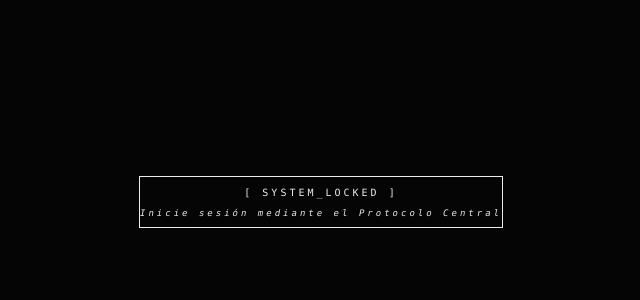
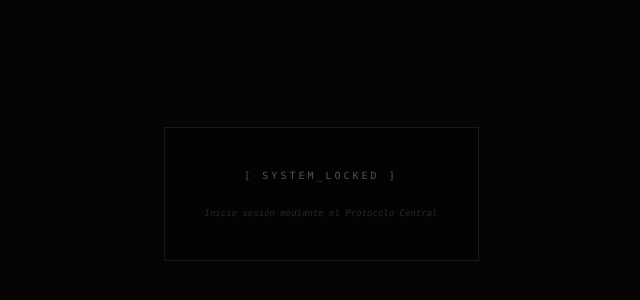
Before and after one commit to JaimeEstuardo/florian-sentinel, a Next.js app: page / in a window 1280 px wide. Shown: the part 206-506 px from the top of the page, without its empty margins (319-959 px from the left). Built offline with nearby package versions, Linux system fonts and the light colour scheme.

Commit message:
STABILITY: Full reset to Next 15.2.6 and Tailwind 3.4

```diff
--- a/tailwind.config.ts
+++ b/tailwind.config.ts
@@ -4,6 +4,7 @@ const config: Config = {
   content: [
     "./app/**/*.{js,ts,jsx,tsx,mdx}",
     "./components/**/*.{js,ts,jsx,tsx,mdx}",
+    "./lib/**/*.{js,ts,jsx,tsx,mdx}",
   ],
   theme: {
     extend: {
```
Also changed, not shown: package.json (+7 -8 lines), 1 other file (tests, documents, lock files or other folders).
